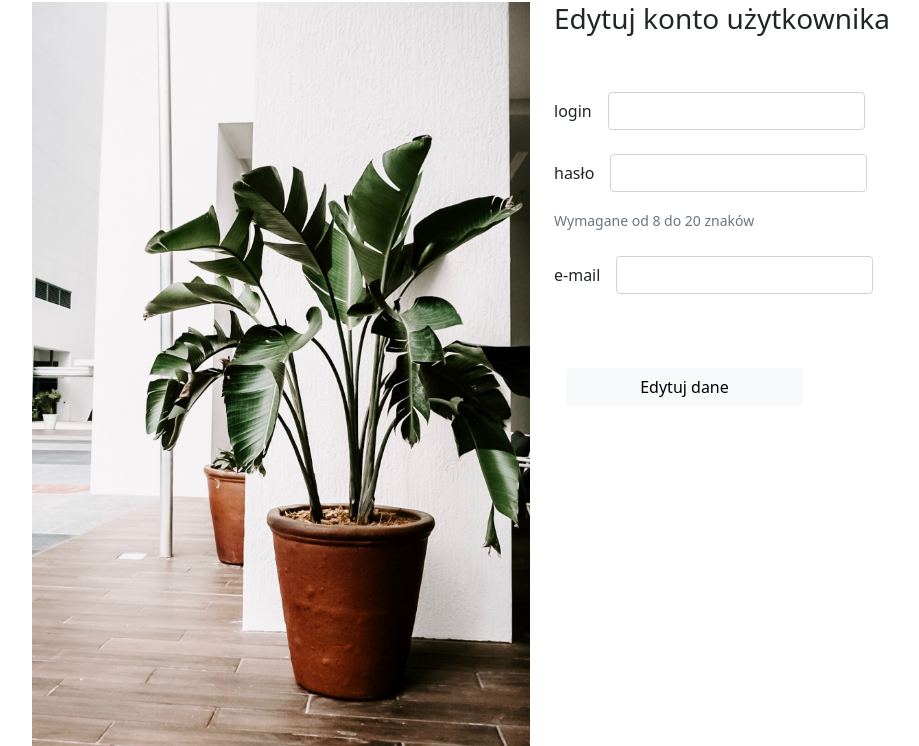
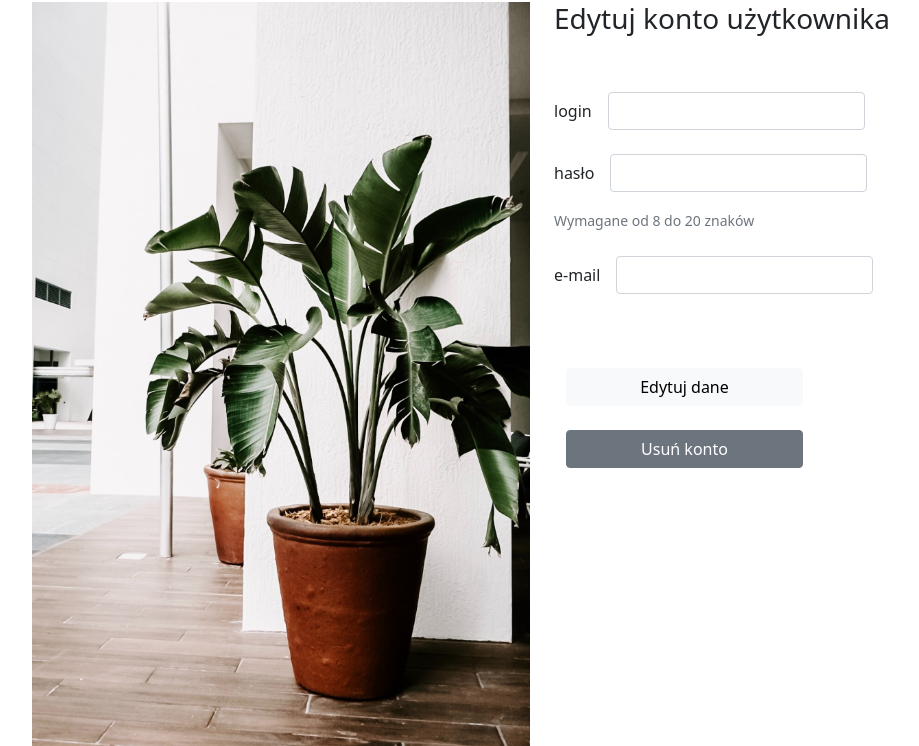
Before and after one commit to mariuszkrzyzopolski/BYT, a Flask app: page /account_edit in a window 1280 px wide. Shown: the part 364-1110 px from the top of the page, without its empty margins (16-935 px from the left). Run offline with Flask 2, Linux system fonts and the light colour scheme.

Commit message:
Add button delete

```diff
--- a/templates/edycja.html
+++ b/templates/edycja.html
@@ -69,6 +69,10 @@
                 <div class="row row-cols-2">
                   <input type="submit" value="Edytuj dane" name="loguj" class="btn btn-light">
                 </div>
+              </br>
+                 <div class="row row-cols-2">
+                  <input type="submit" value="Usuń konto" name="usun" class="btn btn-secondary">
+                </div>
             </form>
           </div>
         </div>
```
